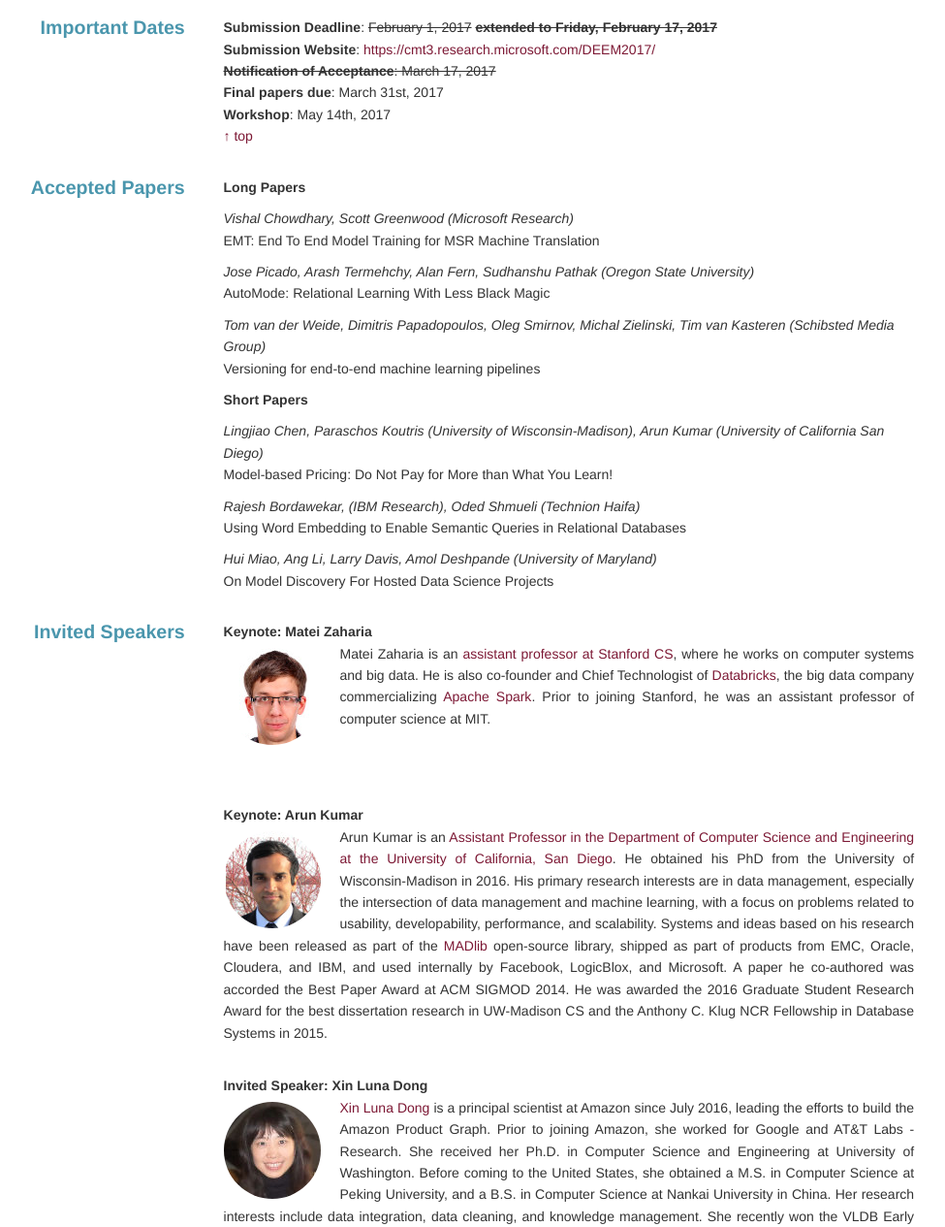
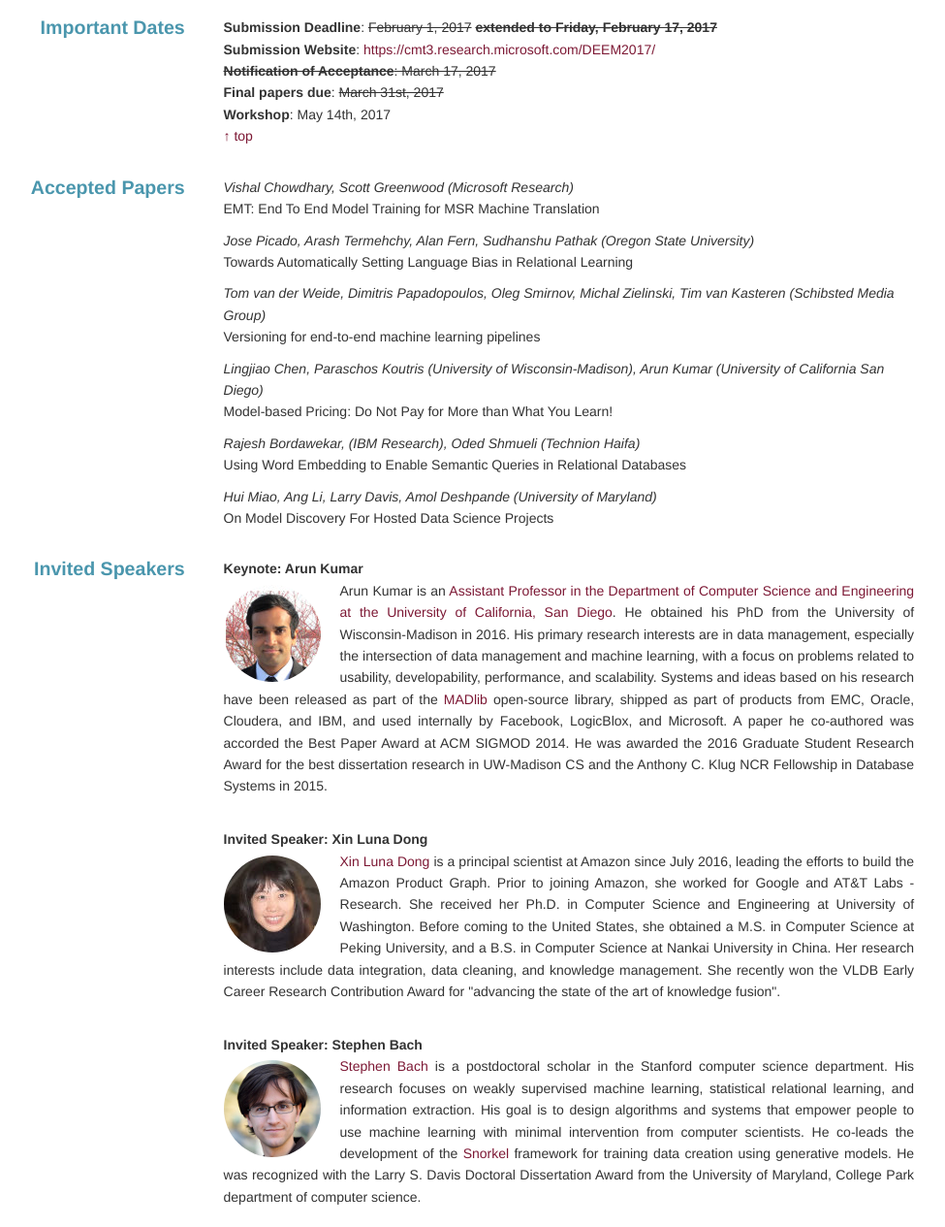
Before and after one commit to deem-workshop/deem-workshop.github.io, a plain HTML site: page index.html in a window 1280 px wide. Shown: the part 535-1800 px from the top of the page at 97% size, without its empty margins (116-1091 px from the left). Drawn offline with Linux system fonts and the light colour scheme.

Commit message:
added Stephen

```diff
--- a/index.html
+++ b/index.html
@@ -53,7 +53,7 @@
         <br/>
         <b>Submission Website</b>: <a href="https://cmt3.research.microsoft.com/DEEM2017/" target="_blank">https://cmt3.research.microsoft.com/DEEM2017/</a><br/>
         <strike><b>Notification of Acceptance</b>: March 17, 2017</strike><br/>
-        <b>Final papers due</b>: March 31st, 2017<br/>
+        <b>Final papers due</b>: <strike>March 31st, 2017</strike><br/>
         <b>Workshop</b>: May 14th, 2017<br/>
         <p><a href="#">&uarr; top</a></p>
       </div>
@@ -63,18 +63,14 @@
       <div class="col-md-1"></div>
       <div class="col-md-2 stitle"><a name="acceptedpapers" class="internal">Accepted Papers</a></div>
       <div class="col-md-7">
-        <p><b>Long Papers</b></p>
-
         <p><i>Vishal Chowdhary, Scott Greenwood (Microsoft Research)</i><br/>
         EMT: End To End Model Training for MSR Machine Translation</p>
 
         <p><i>Jose Picado, Arash Termehchy, Alan Fern, Sudhanshu Pathak (Oregon State University)</i><br/>
-        AutoMode: Relational Learning With Less Black Magic</p>
+        Towards Automatically Setting Language Bias in Relational Learning</p>
 
         <p><i>Tom van der Weide, Dimitris Papadopoulos, Oleg Smirnov, Michal Zielinski, Tim van Kasteren (Schibsted Media Group)</i><br/>
         Versioning for end-to-end machine learning pipelines</p>
-
-        <p><b>Short Papers</b></p>
 
         <p><i>Lingjiao Chen, Paraschos Koutris (University of Wisconsin-Madison), Arun Kumar (University of California San Diego)</i><br/>
         Model-based Pricing: Do Not Pay for More than What You Learn!</p>
@@ -92,11 +88,11 @@
       <div class="col-md-1"></div>
       <div class="col-md-2 stitle"><a name="invitedspeakers" class="internal">Invited Speakers</a></div>
       <div class="col-md-7">
-        <b>Keynote: Matei Zaharia</b>
+        <!--<b>Keynote: Matei Zaharia</b>
         <p style="text-align: justify">
 <img src="images/mateizaharia-face.jpg" style="margin-top: 5px; margin-right: 20px;" class="circle" align="left" /> Matei Zaharia is an <a href="https://cs.stanford.edu/~matei/" target="_blank">assistant professor at Stanford CS</a>, where he works on computer systems and big data. He is also co-founder and Chief Technologist of <a href="https://databricks.com/" target="_blank">Databricks</a>, the big data company commercializing <a href="https://spark.apache.org" target="_blank">Apache Spark</a>. Prior to joining Stanford, he was an assistant professor of computer science at MIT.
         </p>
-        <br/><br/><br/>
+        <br/><br/><br/>-->
         <b>Keynote: Arun Kumar</b>
         <p style="text-align: justify">
 <img src="images/arunkumar-face.jpg" style="margin-top: 5px; margin-right: 20px;" class="circle" align="left" /> Arun Kumar is an <a href="http://cseweb.ucsd.edu/~arunkk/" target="_blank">Assistant Professor in the Department of Computer Science and Engineering at the University of California, San Diego</a>. He obtained his PhD from the University of Wisconsin-Madison in 2016. His primary research interests are in data management, especially the intersection of data management and machine learning, with a focus on problems related to usability, developability, performance, and scalability. Systems and ideas based on his research have been released as part of the <a href="http://madlib.net/" target="_blank">MADlib</a> open-source library, shipped as part of products from EMC, Oracle, Cloudera, and IBM, and used internally by Facebook, LogicBlox, and Microsoft. A paper he co-authored was accorded the Best Paper Award at ACM SIGMOD 2014. He was awarded the 2016 Graduate Student Research Award for the best dissertation research in UW-Madison CS and the Anthony C. Klug NCR Fellowship in Database Systems in 2015.
@@ -106,6 +102,13 @@
         <p style="text-align: justify">
 <img src="images/luna-face.jpg" style="margin-top: 5px; margin-right: 20px;" class="circle" align="left" /> <a href="http://lunadong.com/" target="_blank">Xin Luna Dong</a> is a principal scientist at Amazon since July 2016, leading the efforts to build the Amazon Product Graph. Prior to joining Amazon, she worked for Google and AT&T Labs - Research. She received her Ph.D. in Computer Science and Engineering at University of Washington. Before coming to the United States, she obtained a M.S. in Computer Science at Peking University, and a B.S. in Computer Science at Nankai University in China. Her research interests include data integration, data cleaning, and knowledge management. She recently won the VLDB Early Career Research Contribution Award for "advancing the state of the art of knowledge fusion".
         </p>
+
+        <br/>
+<b>Invited Speaker: Stephen Bach</b>
+        <p style="text-align: justify">
+<img src="images/stephenbach-face.jpg" style="margin-top: 5px; margin-right: 20px;" class="circle" align="left" /> <a href="http://stephenbach.net" target="_blank">Stephen Bach</a> is a postdoctoral scholar in the Stanford computer science department. His research focuses on weakly supervised machine learning, statistical relational learning, and information extraction. His goal is to design algorithms and systems that empower people to use machine learning with minimal intervention from computer scientists. He co-leads the development of the <a href="http://snorkel.stanford.edu" target="_blank">Snorkel</a> framework for training data creation using generative models. He was recognized with the Larry S. Davis Doctoral Dissertation Award from the University of Maryland, College Park department of computer science.
+        </p>
+
         <br/>
 <b>Invited Speaker: Ted Dunning</b>
         <p style="text-align: justify">
@@ -129,7 +132,6 @@
         <ul>
           <li>Opening through keynotes by an industrial and an academic speaker</li>
           <li>3 sessions, each featuring an invited speaker and the presentation of accepted papers</li>
-          <li>A panel discussion by the invited speakers and paper presenters about upcoming challenges in data management for machine learning</li>
         </ul>
         <p><a href="#">&uarr; top</a></p>
       </div>
```
Also changed, not shown: images/stephenbach-face.jpg (added).
